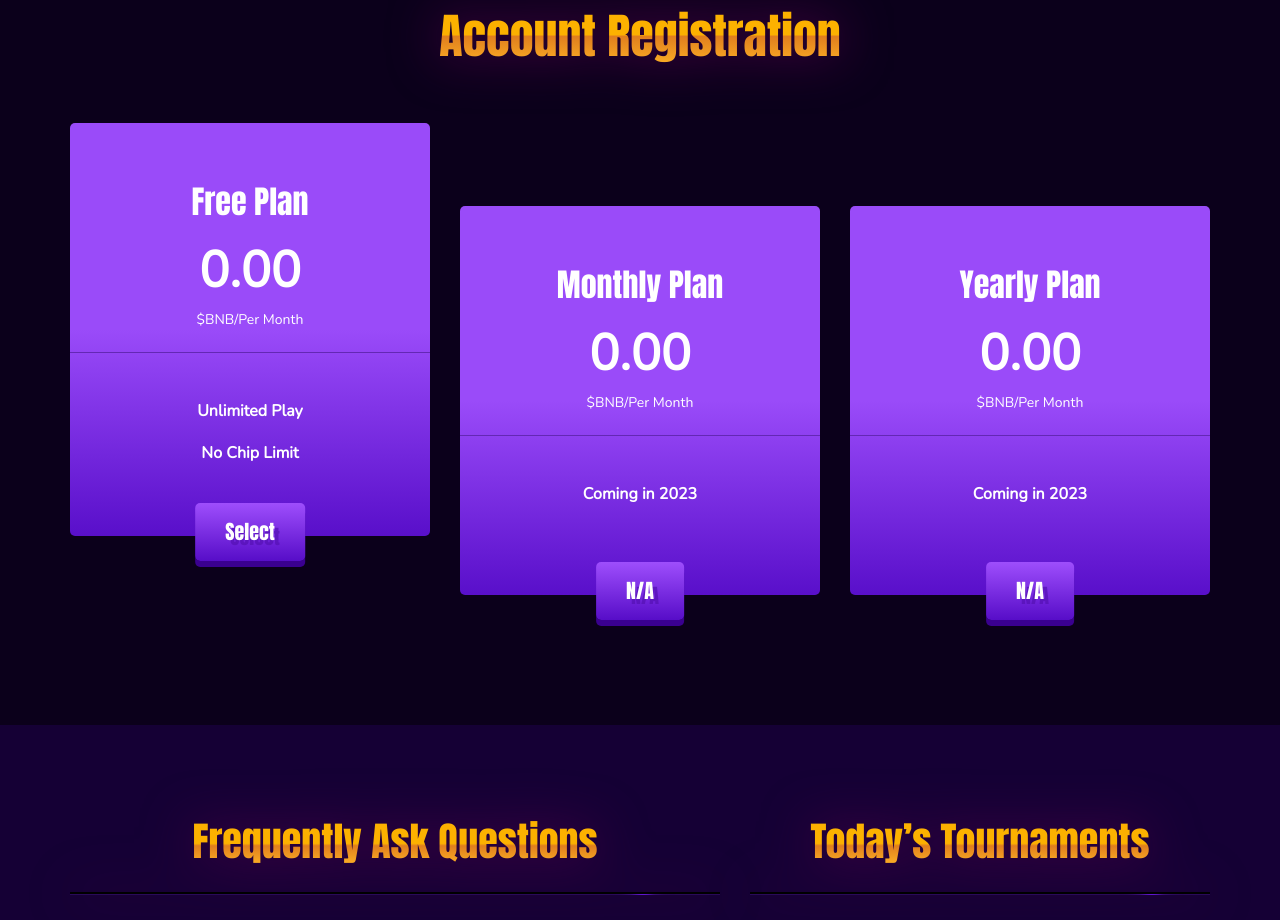
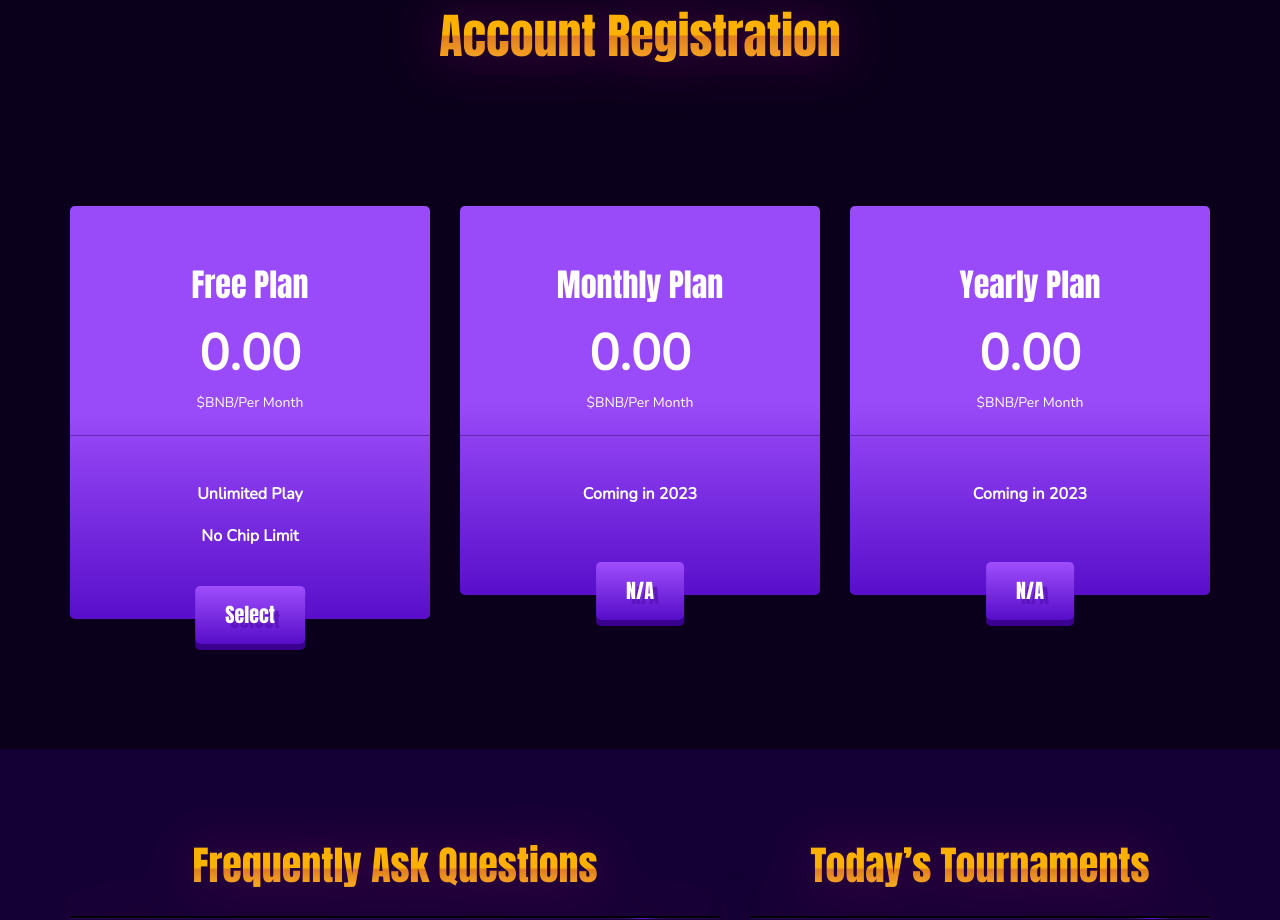
Before and after one commit to JimmyStax90/Donkey-King-Casino, a React (Create React App) app: page / in a window 1280 px wide. Shown: the part 2320-3240 px from the top of the page. Built offline with nearby package versions, Linux system fonts and the light colour scheme.

Commit message:
Fixed back button issue

```diff
--- a/src/pages/Home.js
+++ b/src/pages/Home.js
@@ -1,4 +1,4 @@
-import React from 'react';
+import React, { useLayoutEffect } from 'react';
 import MetaTags from 'react-meta-tags';
 // import { Link } from 'react-router-dom';
 import Countdown from 'react-countdown';
@@ -37,6 +37,9 @@ const rendererCountDown = ({ hours, minutes, seconds, completed }) => {
 
   };
 const Home = () => {
+    useLayoutEffect(() => {
+        window.scrollTo(0, 0)
+    });
     return (
         <div>
             <MetaTags>
@@ -154,7 +157,7 @@ const Home = () => {
                         </div>
                     </div>
                     <div className="row">
-                        <div className="col-md-4 col-sm-6  price_main">
+                        <div className="col-md-4 col-sm-6 pri_page_in price_main">
                             <div className="pricing_inner">
                                 <div className="pricing_inner_head">
                                     <h2>Featured</h2>
```
